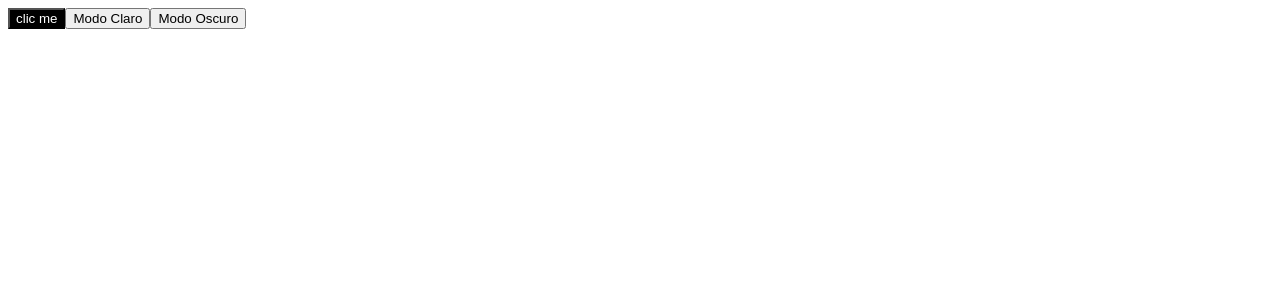
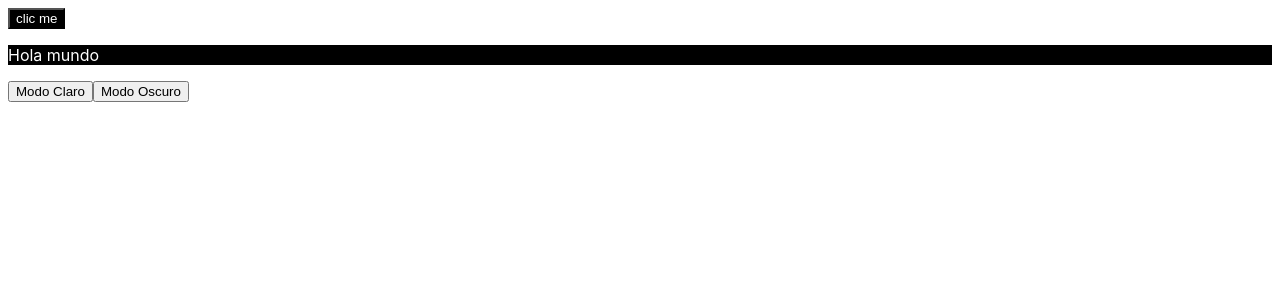
Before and after one commit to daferarte/Taller-React, a React (Create React App) app: page / in a window 1280 px wide. Shown: the top 300 px of the page. Built offline with nearby package versions, Linux system fonts and the light colour scheme.

Commit message:
Varios contextos con proveedor

```diff
--- a/src/App.js
+++ b/src/App.js
@@ -1,6 +1,7 @@
 import React, { useState } from 'react';
 import './style.css';
 import Button from './Button';
+import Card from './Card';
 
 // react context
 //Actualizar el contexto
@@ -27,6 +28,7 @@ export default function App() {
       {/* con el provider se pasa el contexto que se requiere */}
       <ThemeContext.Provider value={theme}>
         <Button/>
+        <Card/>
         <button onClick={()=>setTheme(themes.light)}>Modo Claro</button>
         <button onClick={()=>setTheme(themes.dark)}>Modo Oscuro</button>
       </ThemeContext.Provider>
--- /dev/null
+++ b/src/Card.jsx
@@ -0,0 +1,17 @@
+import React, { useContext } from "react";
+import { ThemeContext } from "./App"; //importar el contexto
+
+export default (props) => {
+    const context = useContext(ThemeContext); //contexto de temas
+    console.log(context);
+    return(
+        <div
+            style={{
+                backgroundColor: context.backgroundColor,
+                color: context.color
+            }}
+        >
+            <p>Hola mundo</p>
+        </div>
+    )
+}
```
